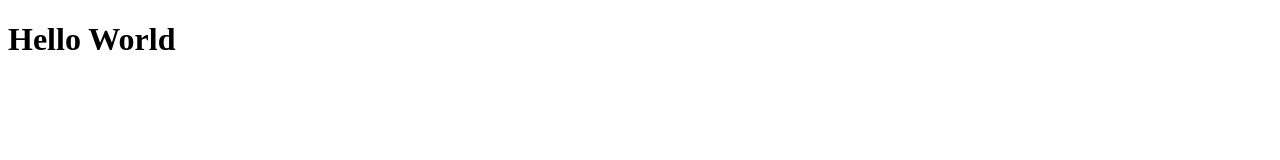
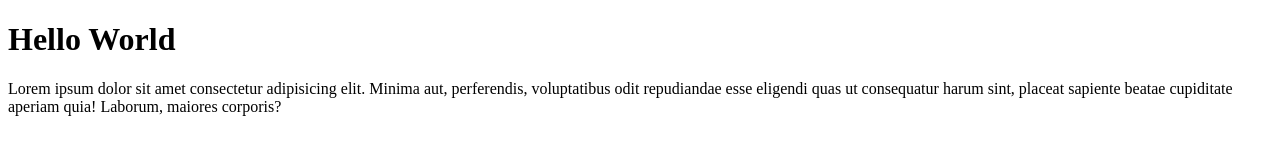
Before and after one commit to coderstar0208/github-tutorial, a plain HTML site: page index.html in a window 1280 px wide. Drawn offline with Linux system fonts and the light colour scheme.

Commit message:
add new p tag

```diff
--- a/index.html
+++ b/index.html
@@ -8,5 +8,6 @@
 </head>
 <body>
     <h1>Hello World</h1>
+    <p>Lorem ipsum dolor sit amet consectetur adipisicing elit. Minima aut, perferendis, voluptatibus odit repudiandae esse eligendi quas ut consequatur harum sint, placeat sapiente beatae cupiditate aperiam quia! Laborum, maiores corporis?</p>
 </body>
 </html>
```
